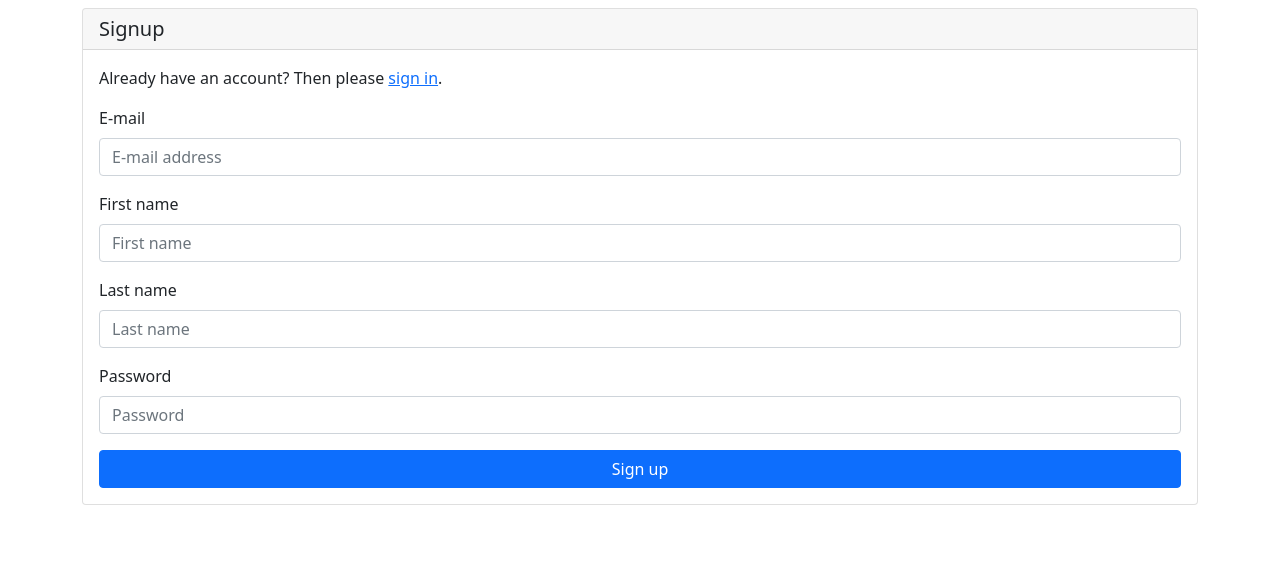
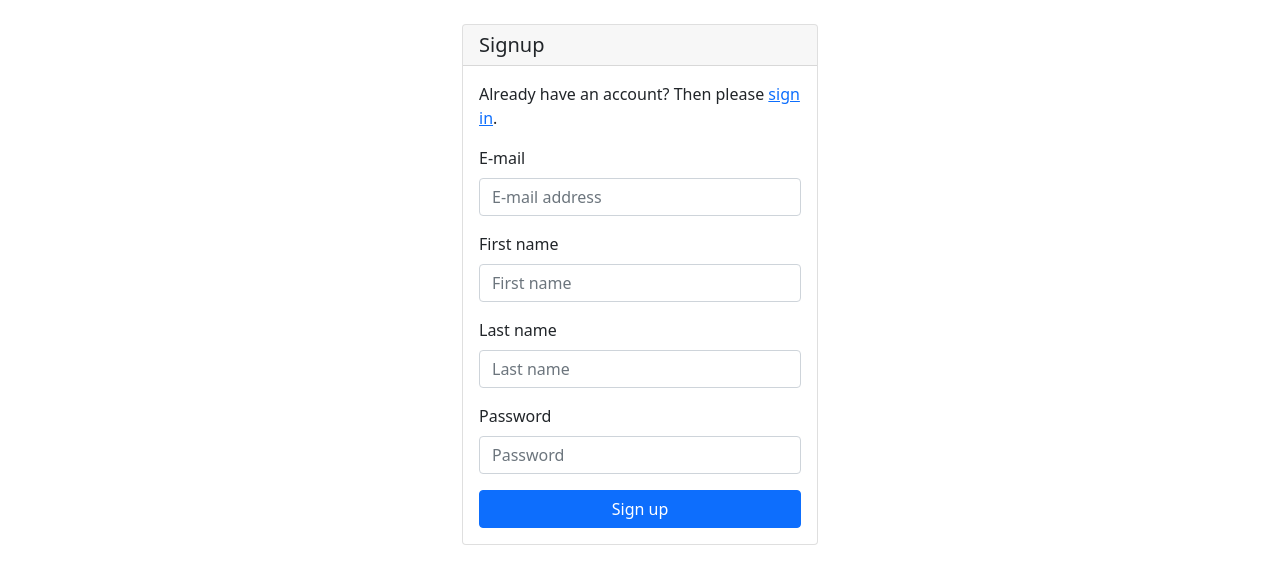
Before and after one commit to ufazuniversity/cce-2023-registration, a Django app: page /accounts/signup/ in a window 1280 px wide. Shown: the part 56-640 px from the top of the page. Run offline with Django 4.2, Linux system fonts and the light colour scheme.

Commit message:
Added account/base.html to be extended by all account form overrides

```diff
--- /dev/null
+++ b/cce_2023_registration/templates/account/base.html
@@ -0,0 +1,13 @@
+{% extends 'base.html' %}
+
+{% block content %}
+    <div class="container my-4">
+        <div class="row">
+            <div class="col"></div>
+            <div class="col">
+                {% block content_inner %}{% endblock %}
+            </div>
+            <div class="col"></div>
+        </div>
+    </div>
+{% endblock %}
--- a/cce_2023_registration/templates/account/signup.html
+++ b/cce_2023_registration/templates/account/signup.html
@@ -1,8 +1,6 @@
-{% extends 'base.html' %}
+{% extends 'account/base.html' %}
 
-{% block content %}
-    <div class="container my-2">
-
+{% block content_inner %}
     <div class="card">
         <div class="card-header"><h2 class="lead my-0">Signup</h2></div>
         <div class="card-body">
@@ -19,5 +17,4 @@
             </form>
         </div>
     </div>
-    </div>
 {% endblock %}
```
Also changed, not shown: cce_2023_registration/templates/account/login.html (+2 -5 lines), cce_2023_registration/templates/account/password_reset.html (+2 -5 lines). Lines whose indentation alone changed are shown as unchanged.
